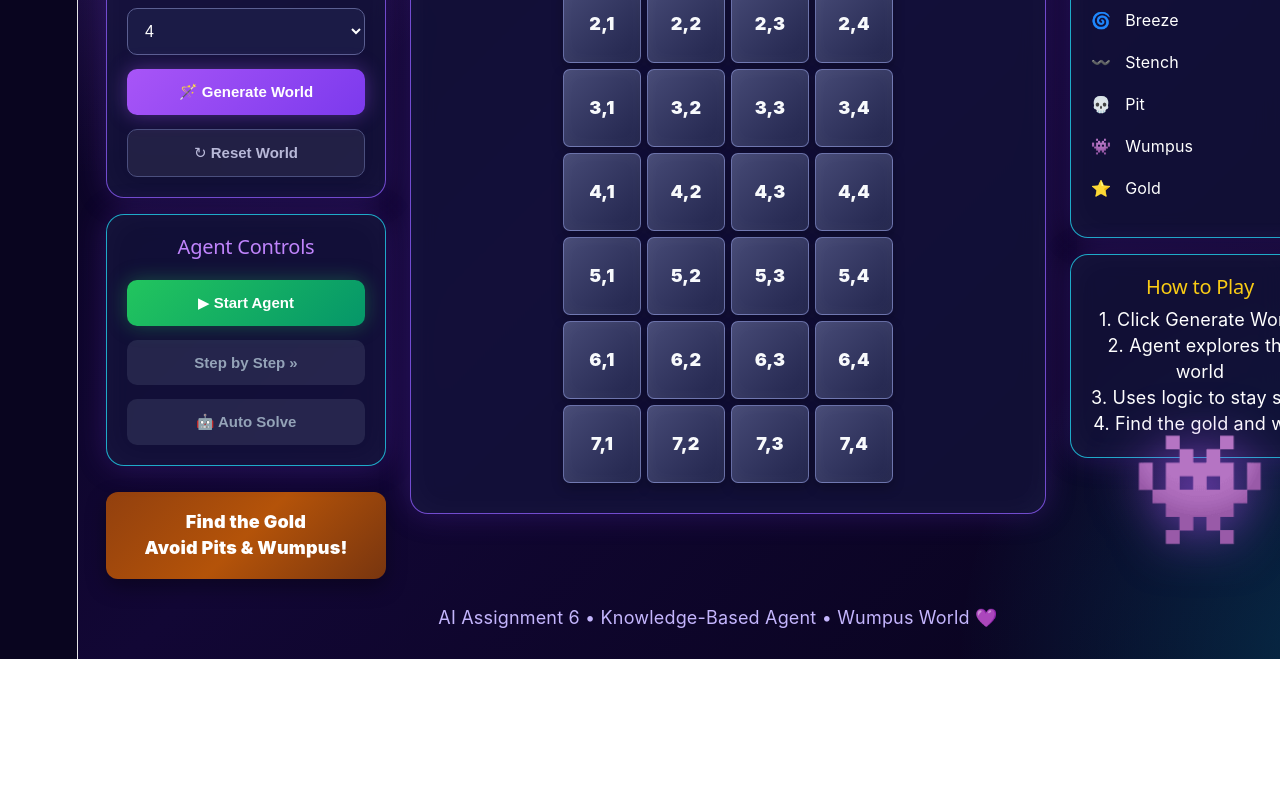
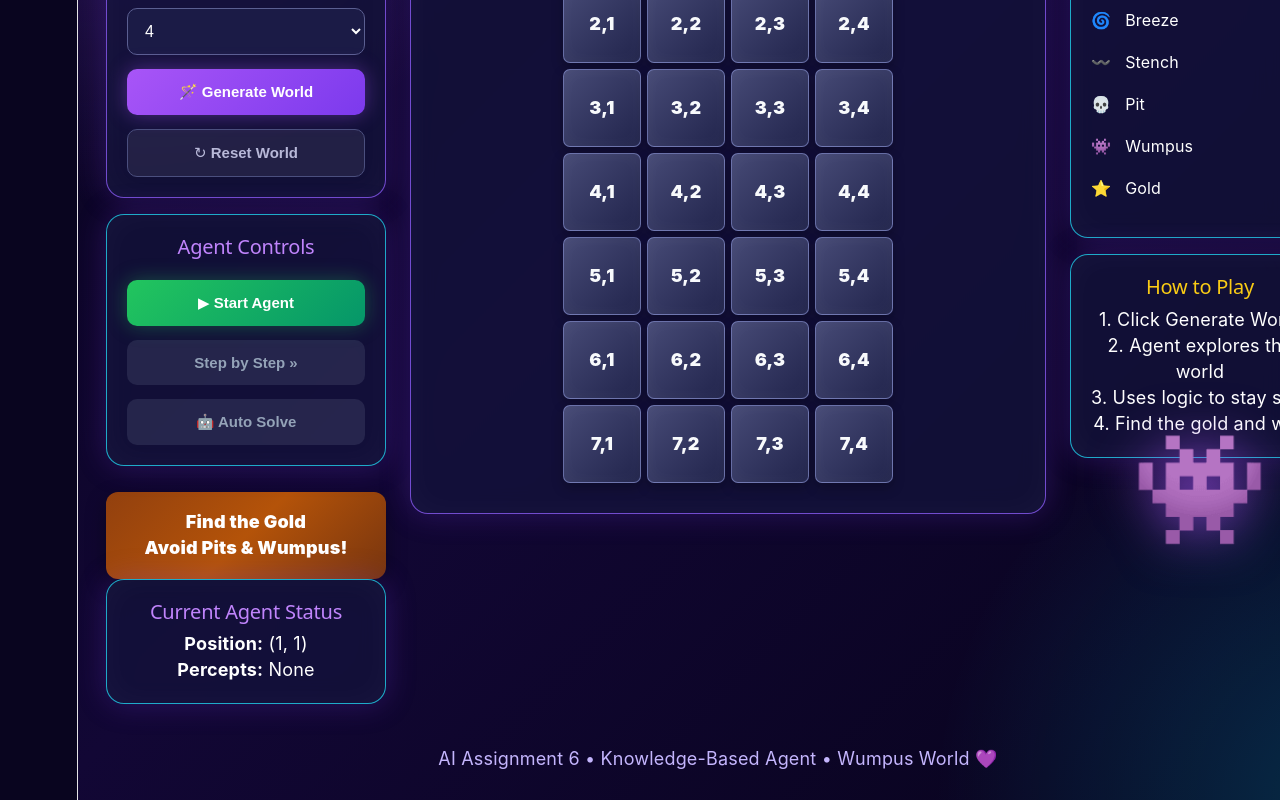
Before and after one commit to Muniza-jayy/AI_A6_F23-0643, a React (Vite) app in the folder wumpus/: page / in a window 1280 px wide. Shown: the part 306-1106 px from the top of the page. Before the commit the page ends 965 px from the top, so only its background shows below. Built offline with nearby package versions, Linux system fonts and the light colour scheme.

Commit message:
Add percept logic for breeze and stench

```diff
--- a/wumpus/src/App.jsx
+++ b/wumpus/src/App.jsx
@@ -1,15 +1,22 @@
 import { useState } from "react";
 import Grid from "./Grid";
 import "./App.css";
+import { getCurrentPercepts } from "./worldLogic";
 
 function App() {
   const [rows, setRows] = useState(7);
   const [cols, setCols] = useState(4);
   const [agentPosition, setAgentPosition] = useState({ row: 0, col: 0 });
   const [hazards, setHazards] = useState({
-  pits: [],
-  wumpus: null,
-});
+    pits: [],
+    wumpus: null,
+  });
+  const currentPercepts = getCurrentPercepts(
+    agentPosition,
+    hazards,
+    rows,
+    cols);
+
 
   return (
     <div className="app">
@@ -59,6 +66,21 @@ function App() {
           <div className="wood-sign">
             Find the Gold <br />
             Avoid Pits & Wumpus!
+          </div>
+          <div className="card cyan-border">
+            <h2>Current Agent Status</h2>
+
+            <p>
+              <strong>Position:</strong> ({agentPosition.row + 1},{" "}
+              {agentPosition.col + 1})
+            </p>
+
+            <p>
+              <strong>Percepts:</strong>{" "}
+              {!currentPercepts.breeze && !currentPercepts.stench && "None"}
+              {currentPercepts.breeze && "🌀 Breeze "}
+              {currentPercepts.stench && "〰️ Stench"}
+            </p>
           </div>
         </aside>
 
--- /dev/null
+++ b/wumpus/src/worldLogic.js
@@ -0,0 +1,44 @@
+export function getAdjacentCells(row, col, rows, cols) {
+  const possibleCells = [
+    { row: row - 1, col },
+    { row: row + 1, col },
+    { row, col: col - 1 },
+    { row, col: col + 1 },
+  ];
+
+  return possibleCells.filter(
+    (cell) =>
+      cell.row >= 0 &&
+      cell.row < rows &&
+      cell.col >= 0 &&
+      cell.col < cols
+  );
+}
+
+export function getCurrentPercepts(agentPosition, hazards, rows, cols) {
+  const adjacentCells = getAdjacentCells(
+    agentPosition.row,
+    agentPosition.col,
+    rows,
+    cols
+  );
+
+  const breeze = adjacentCells.some((cell) =>
+    hazards.pits.some(
+      (pit) => pit.row === cell.row && pit.col === cell.col
+    )
+  );
+
+  const stench =
+    hazards.wumpus &&
+    adjacentCells.some(
+      (cell) =>
+        hazards.wumpus.row === cell.row &&
+        hazards.wumpus.col === cell.col
+    );
+
+  return {
+    breeze,
+    stench,
+  };
+}
```
